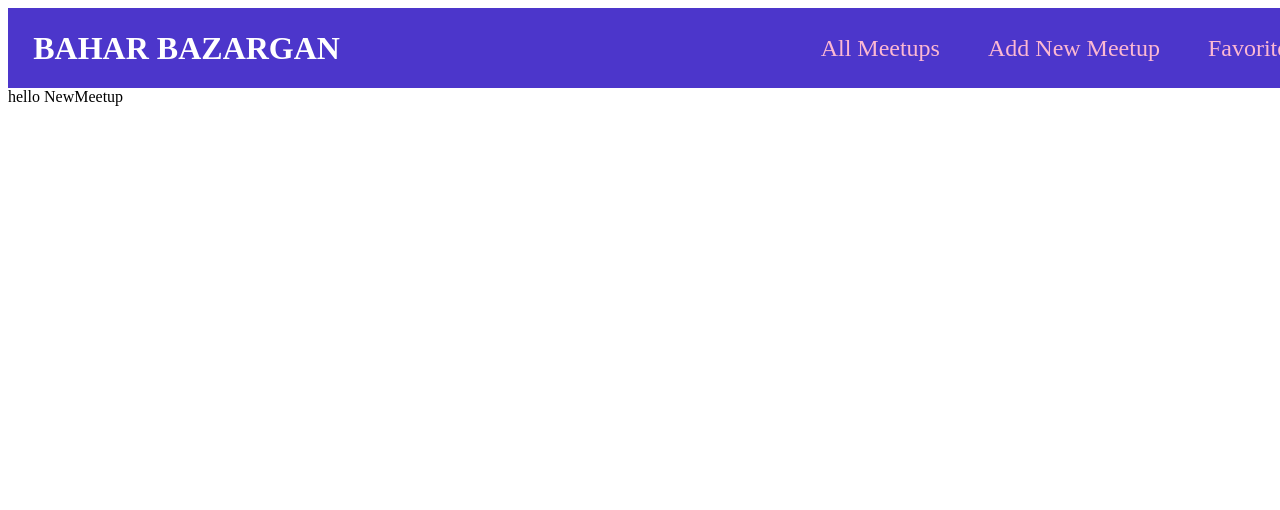
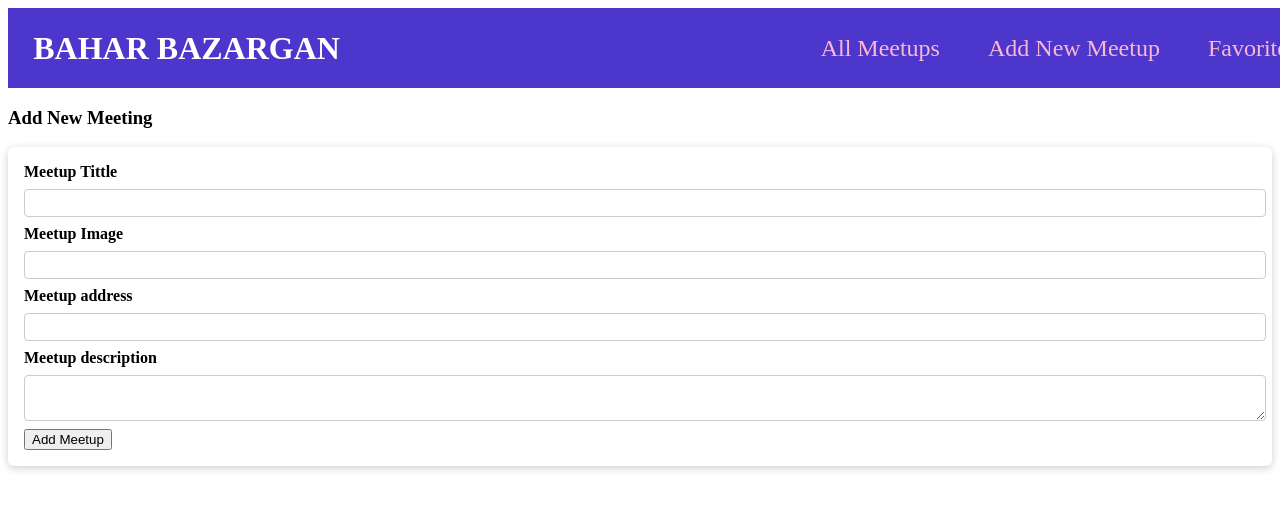
Before and after one commit to baharbazargan62/favorite-app, a React (Create React App) app in the folder favorite-app/: page /new-meetings in a window 1280 px wide. Shown: the top 510 px of the page. Built offline with nearby package versions, Linux system fonts and the light colour scheme.

Commit message:
create form

```diff
--- a/favorite-app/src/components/layouts/MeetUpItem.js
+++ b/favorite-app/src/components/layouts/MeetUpItem.js
@@ -6,7 +6,7 @@ function MeetUpItem({meetup}) {
     <li className={classes.item}>
       <Card>
      <div className={classes.image}>
-       <img src={meetup.img} alt={meetup.tittle}></img>
+       <img src={meetup.image} alt={meetup.tittle}></img>
      </div>
      <div className={classes.content}>
         <h3>{meetup.tittle}</h3>
--- /dev/null
+++ b/favorite-app/src/components/layouts/NewMeetingForm.js
@@ -0,0 +1,33 @@
+import React from 'react'
+import Card from './Card'
+import classes from "./NewMeetingForm.module.css"
+function NewMeetingForm() {
+  return (
+    <Card>
+     <form className={classes.form}>
+        <div className={classes.control}>
+          <label htmlFor='tittle'>Meetup Tittle</label>
+          <input type="text" required id="tittle"/>
+        </div>
+        <div className={classes.control}>
+          <label htmlFor='image'>Meetup Image</label>
+          <input type="url" required id="image"/>
+        </div>
+        <div className={classes.control}>
+          <label htmlFor='address'>Meetup address</label>
+          <input type="text" required id="address"/>
+        </div>
+        <div className={classes.control}>
+          <label>Meetup description</label>
+          <textarea id="description" required></textarea>
+        </div>
+        <div className={classes.action}>
+          <button>Add Meetup</button>
+        </div>
+     </form>
+
+    </Card>
+  )
+}
+
+export default NewMeetingForm
--- /dev/null
+++ b/favorite-app/src/components/layouts/NewMeetingForm.module.css
@@ -0,0 +1,45 @@
+.form {
+    padding: 1rem;
+  }
+
+  .control {
+    margin-bottom: 0.5rem;
+  }
+
+  .control label {
+    display: block;
+    font-weight: bold;
+    margin-bottom: 0.5rem;
+  }
+
+  .control input,
+  .control textarea {
+    display: block;
+    font: inherit;
+    border-radius: 4px;
+    border: 1px solid #ccc;
+    padding: 0.25rem;
+    width: 100%;
+  }
+
+  .actions {
+    margin-top: 1rem;
+    text-align: right;
+  }
+
+  .actions button {
+    font: inherit;
+    cursor: pointer;
+    background-color: #77002e;
+    color: white;
+    padding: 0.5rem 1.5rem;
+    border: 1px solid #77002e;
+    border-radius: 4px;
+    font-weight: bold;
+  }
+
+  .actions button:hover,
+  .actions button:active {
+    background-color: #a50e48;
+    border-color: #a50e48;
+  }
--- a/favorite-app/src/pages/NewMeetup.js
+++ b/favorite-app/src/pages/NewMeetup.js
@@ -1,8 +1,12 @@
 import React from 'react'
+import NewMeetingForm from '../components/layouts/NewMeetingForm'
 
 function NewMeetup() {
   return (
-    <div> hello NewMeetup</div>
+    <div>
+      <h3>Add New Meeting</h3>
+      <NewMeetingForm/>
+    </div>
   )
 }
 
```
